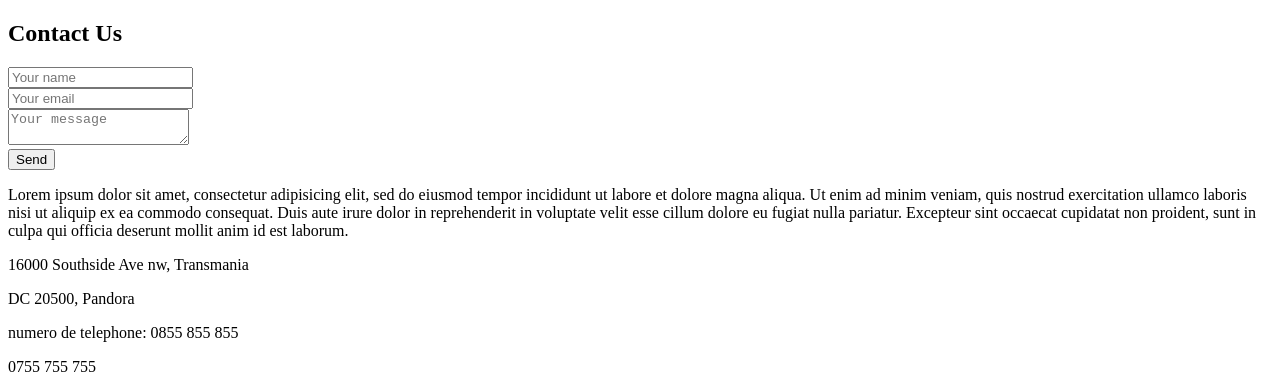
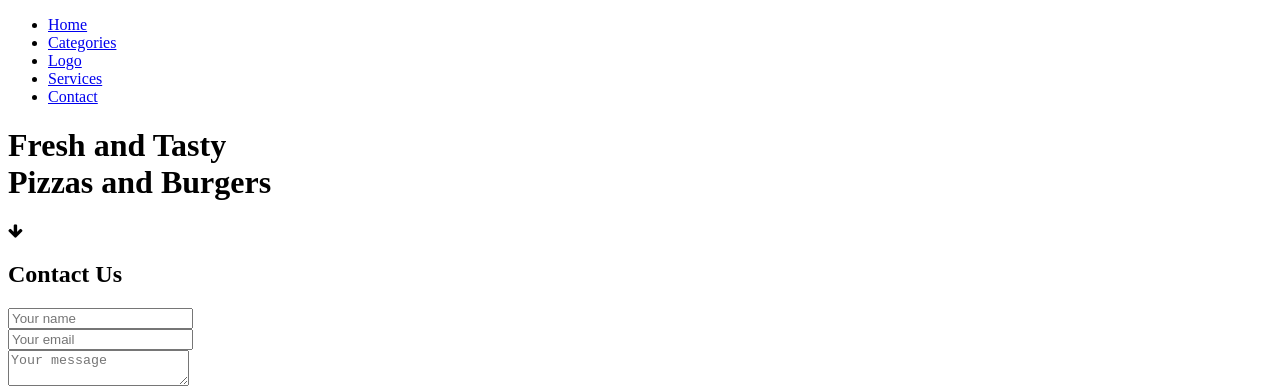
Before and after one commit to Celine2/scrum, a plain HTML site: page index.html in a window 1280 px wide. Shown: the top 387 px of the page. Drawn offline with Linux system fonts and the light colour scheme.

Commit message:
Ajout header

```diff
--- a/index.html
+++ b/index.html
@@ -7,6 +7,33 @@
 		<link rel="stylesheet" type="text/css" src="css/style.css" />
 	</head>
 	<body>
+		<!--Création du header début-->
+		<header>
+
+			<!--Menu début-->
+			<ul>
+				<li><a href="#">Home </a></li>
+				<li><a href="#">Categories </a></li>
+				<li><a href="#">Logo </a></li>
+				<li><a href="#">Services </a></li>
+				<li><a href="#">Contact </a></li>
+			</ul>
+			<!--Menu fin-->
+
+			<!--Titre et sous titre début-->
+			<h1>Fresh and Tasty<br>Pizzas and Burgers</h1>
+			<!--Titre et sous titre fin-->
+
+			<!--Insertion bouton début-->
+				<a href="#"></a>
+			<!--Insertion bouton fin-->
+
+			<!--Insertion petite flèche début-->
+				<i class="fa fa-arrow-down" aria-idden="true"></i>
+			<!--Insertion petite flèche fin-->
+
+        <!--Création du header fin-->
+		</header>
 		<footer>
 			<h2>Contact Us</h2>
 			<form action="#" method="post">
```
